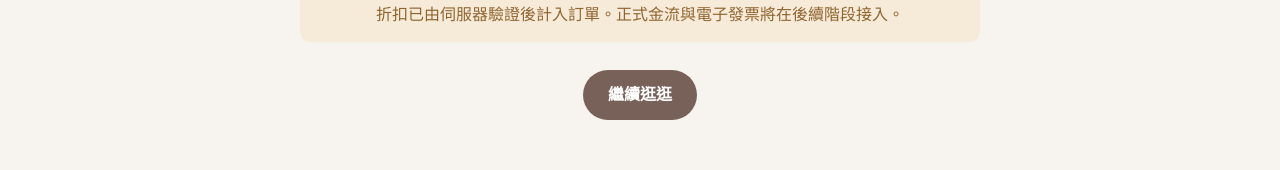
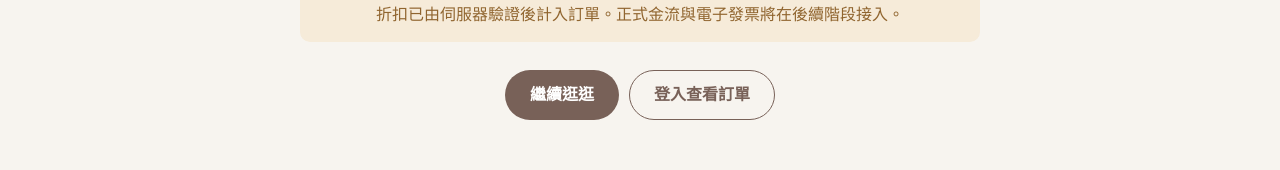
Before and after one commit to smartenginetw-oss/korean-selection-store, a Next.js app: page /checkout/result in a window 1280 px wide. Shown: the part 495-665 px from the top of the page. Built offline with nearby package versions, Linux system fonts and the light colour scheme; no server answers.

Commit message:
connect checkout result to member orders

```diff
--- a/src/app/(store)/checkout/result/page.tsx
+++ b/src/app/(store)/checkout/result/page.tsx
@@ -1,7 +1,13 @@
 import Link from "next/link";
+
+import { createClient } from "@/lib/supabase/server";
 import styles from "./result.module.css";
 
 export default async function CheckoutResultPage({ searchParams }: { searchParams: Promise<{ order?: string }> }) {
   const { order } = await searchParams;
-  return <div className={`container ${styles.page}`}><div className={styles.icon}>✓</div><div className="eyebrow">Test payment adapter</div><h1 className="serif">測試訂單已建立</h1><p>訂單編號：<strong>{order ?? "DEMO"}</strong></p><div className={styles.notice}>測試付款 adapter 不會實際扣款；訂單已送出，並依商店設定建立庫存保留。若有優惠碼，折扣已由伺服器驗證後計入訂單。正式金流與電子發票將在後續階段接入。</div><div className={styles.actions}><Link className="button button-primary" href="/products">繼續逛逛</Link></div></div>;
+  const supabase = await createClient();
+  const { data: { user } } = await supabase.auth.getUser();
+  const accountHref = user ? "/account" : "/login?next=%2Faccount";
+  const accountLabel = user ? "查看會員訂單" : "登入查看訂單";
+  return <div className={`container ${styles.page}`}><div className={styles.icon}>✓</div><div className="eyebrow">Test payment adapter</div><h1 className="serif">測試訂單已建立</h1><p>訂單編號：<strong>{order ?? "DEMO"}</strong></p><div className={styles.notice}>測試付款 adapter 不會實際扣款；訂單已送出，並依商店設定建立庫存保留。若有優惠碼，折扣已由伺服器驗證後計入訂單。正式金流與電子發票將在後續階段接入。</div><div className={styles.actions}><Link className="button button-primary" href="/products">繼續逛逛</Link><Link className="button button-secondary" href={accountHref}>{accountLabel}</Link></div></div>;
 }
```
